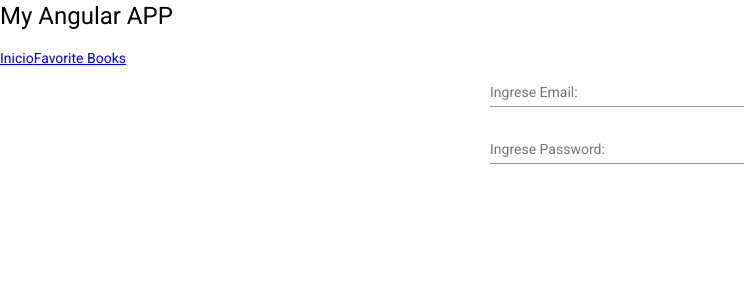
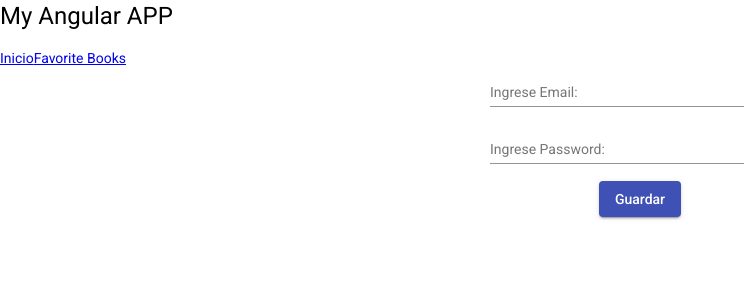
Before and after one commit to frodorix/Microservices, an Angular app in the folder Angular/my-web-app/: page /registrar in a window 1280 px wide. Shown: the top 300 px of the page, without its empty margins (0-744 px from the left). Built offline with nearby package versions, Linux system fonts and the light colour scheme.

Commit message:
added Submit button in register form

```diff
--- a/Angular/my-web-app/src/app/security/register/register.component.html
+++ b/Angular/my-web-app/src/app/security/register/register.component.html
@@ -1,13 +1,16 @@
 <section >
-  <form fxLayout="column" fxLayoutAlign="center center">
+  <form fxLayout="column" fxLayoutAlign="center center" #f="ngForm" (ngSubmit)="registrarUsuario(f)">
     <mat-form-field>
       <mat-label>Ingrese Email:</mat-label>
-      <input type="email" matInput placeholder="edwin.frederick@gmail.com" />
+      <input type="email" matInput placeholder="edwin.frederick@gmail.com" ngModel name="email"/>
     </mat-form-field>
 
     <mat-form-field>
       <mat-label>Ingrese Password:</mat-label>
-      <input type="password" matInput placeholder="Ingresa Password" />
+      <input type="password" matInput placeholder="Ingresa Password" ngModel name="password"/>
     </mat-form-field>
+
+    <button type="submit" mat-raised-button color="primary">Guardar</button>
+
   </form>
 </section>
--- a/Angular/my-web-app/src/app/security/register/register.component.ts
+++ b/Angular/my-web-app/src/app/security/register/register.component.ts
@@ -1,15 +1,17 @@
 import { Component, OnInit } from '@angular/core';
+import { NgForm } from '@angular/forms';
 
 @Component({
   selector: 'app-register',
   templateUrl: './register.component.html',
-  styleUrls: ['./register.component.css']
+  styleUrls: ['./register.component.css'],
 })
 export class RegisterComponent implements OnInit {
+  constructor() {}
 
-  constructor() { }
+  ngOnInit(): void {}
 
-  ngOnInit(): void {
+  registrarUsuario(form: NgForm) {
+console.log(form);
   }
-
 }
```
